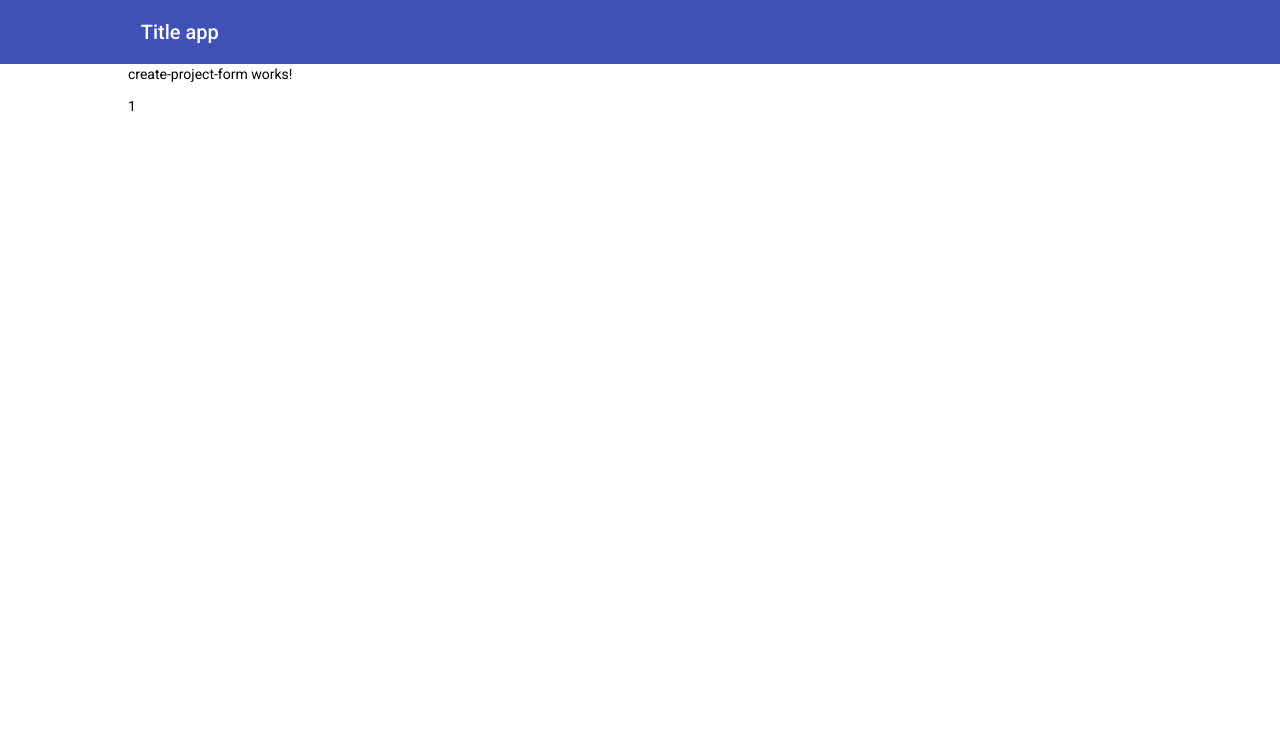
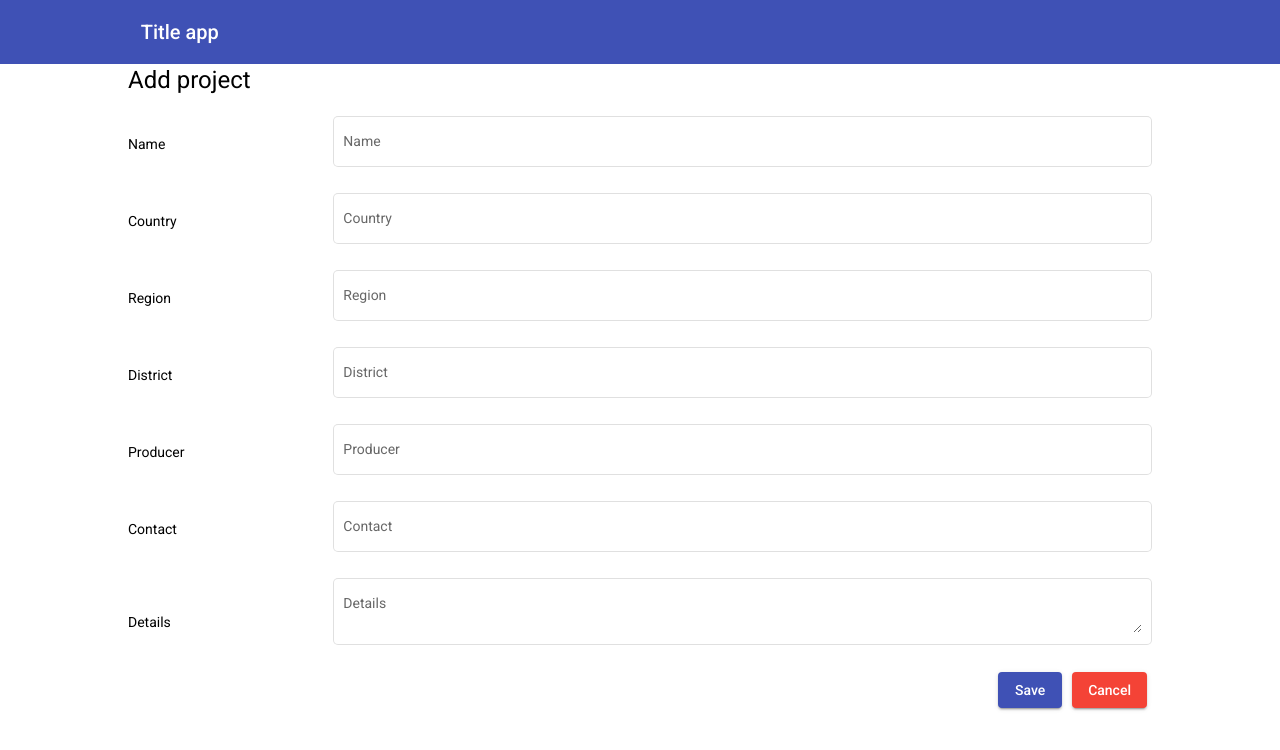
Before and after one commit to nikita-taranenko-nta/HITW-2022, an Angular app in the folder frontend/audit/: page /create/1 in a window 1280 px wide. Shown: the top 750 px of the page. Built offline with nearby package versions, Linux system fonts and the light colour scheme.

Commit message:
adding create project form

```diff
--- a/frontend/audit/src/app/app.module.ts
+++ b/frontend/audit/src/app/app.module.ts
@@ -10,6 +10,8 @@ import {MatButtonModule} from '@angular/material/button';
 import {MatIconModule} from '@angular/material/icon';
 import {MatToolbarModule} from '@angular/material/toolbar';
 import {MatCardModule} from '@angular/material/card';
+import { ReactiveFormsModule } from '@angular/forms';
+import {MatInputModule} from '@angular/material/input';
 
 @NgModule({
   declarations: [
@@ -24,7 +26,9 @@ import {MatCardModule} from '@angular/material/card';
     MatButtonModule,
     MatIconModule,
     MatToolbarModule,
-    MatCardModule
+    MatCardModule,
+    ReactiveFormsModule,
+    MatInputModule
   ],
   providers: [],
   bootstrap: [AppComponent]
--- a/frontend/audit/src/app/pages/create-project-form/create-project-form.component.html
+++ b/frontend/audit/src/app/pages/create-project-form/create-project-form.component.html
@@ -1,3 +1,62 @@
-<p>create-project-form works!</p>
 
-<div>{{this.farmerId}}</div>
+<h1>Add project</h1>
+<form action="" [formGroup]="projectInfoForm" class="form">
+    <div>
+        <label for="name"> Name</label>
+        <mat-form-field appearance="outline">
+            <mat-label>Name</mat-label>
+            <input matInput placeholder="name" formControlName="name">
+        </mat-form-field>
+    </div>
+    <div>
+        <label for="country"> Country</label>
+        <mat-form-field appearance="outline">
+            <mat-label>Country</mat-label>
+            <input matInput placeholder="country" formControlName="country">
+        </mat-form-field>
+    </div>
+    <div>
+        <label for="region"> Region</label>
+        <mat-form-field appearance="outline">
+            <mat-label>Region</mat-label>
+            <input matInput placeholder="region" formControlName="region">
+        </mat-form-field>
+    </div>
+    <div>
+        <label for="district"> District</label>
+        <mat-form-field appearance="outline">
+            <mat-label>District</mat-label>
+            <input matInput placeholder="district" formControlName="district">
+        </mat-form-field>
+    </div>
+    <div>
+        <label for="producer"> Producer</label>
+        <mat-form-field appearance="outline">
+            <mat-label>Producer</mat-label>
+            <input matInput placeholder="producer" formControlName="producer">
+        </mat-form-field>
+    </div>
+    <div>
+        <label for="contact"> Contact</label>
+        <mat-form-field appearance="outline">
+            <mat-label>Contact</mat-label>
+            <input matInput placeholder="contact" formControlName="contact">
+        </mat-form-field>
+    </div>
+    <div>
+        <label for="details"> Details</label>
+        <mat-form-field appearance="outline">
+            <mat-label>Details</mat-label>
+            <textarea matInput formControlName="details"></textarea>
+        </mat-form-field>
+    </div>
+<div class="buttons">
+    <button mat-raised-button color="primary" (click)="save()">
+        Save
+    </button>
+    <button mat-raised-button color="warn" (click)="cancel()">
+        Cancel
+    </button>
+</div>
+
+</form>
--- a/frontend/audit/src/app/pages/create-project-form/create-project-form.component.scss
+++ b/frontend/audit/src/app/pages/create-project-form/create-project-form.component.scss
@@ -0,0 +1,25 @@
+.form{
+    display: flex;
+    flex-direction: column;
+    mat-form-field {
+        width: 80%;
+        input{
+            width: 100%;
+        }
+    }
+    & > div{
+        display: flex;
+        width: 100%;
+        flex-direction: row;
+        justify-content: space-between;
+        align-items: baseline;
+    }
+    .buttons{
+        display: flex;
+        flex-direction: row;
+        justify-content: flex-end;
+        button{
+            margin: 5px;
+        }
+    }
+}
--- a/frontend/audit/src/app/pages/create-project-form/create-project-form.component.ts
+++ b/frontend/audit/src/app/pages/create-project-form/create-project-form.component.ts
@@ -1,5 +1,6 @@
 import {Component, OnInit} from '@angular/core';
-import {ActivatedRoute} from "@angular/router";
+import {ActivatedRoute, Router} from "@angular/router";
+import { FormGroup, FormControl, Validators, FormBuilder } from '@angular/forms';
 
 @Component({
   selector: 'app-create-project-form',
@@ -9,14 +10,31 @@ import {ActivatedRoute} from "@angular/router";
 export class CreateProjectFormComponent implements OnInit {
   public farmerId: string;
 
+  projectInfoForm = new FormGroup({
+    name: new FormControl(''),
+    country: new FormControl('',[ Validators.minLength(2), Validators.maxLength(2)]),
+    region: new FormControl(''),
+    district: new FormControl(''),
+    producer: new FormControl(''),
+    contact: new FormControl(''),
+    details: new FormControl('')
+  })
+
 
   constructor(
-    private route: ActivatedRoute
+    private route: ActivatedRoute,
+    private fb: FormBuilder,
+    private router: Router
   ) {
   }
 
   ngOnInit(): void {
     this.farmerId = this.route.snapshot.paramMap.get('farmerId');
   }
-
+  save() {
+    console.log(this.projectInfoForm);
+  }
+  cancel(){
+    this.router.navigate([''])
+  }
 }
```
